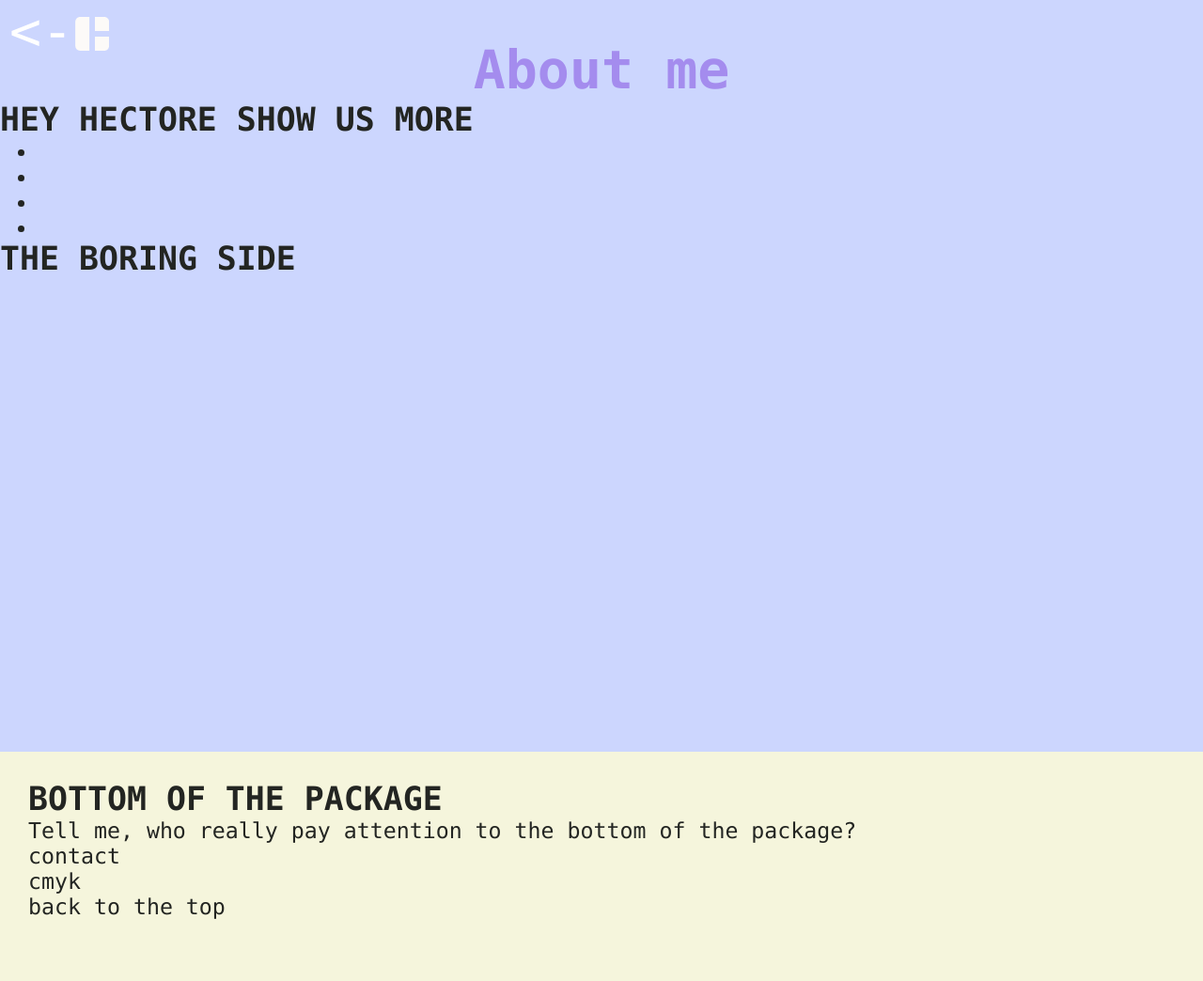
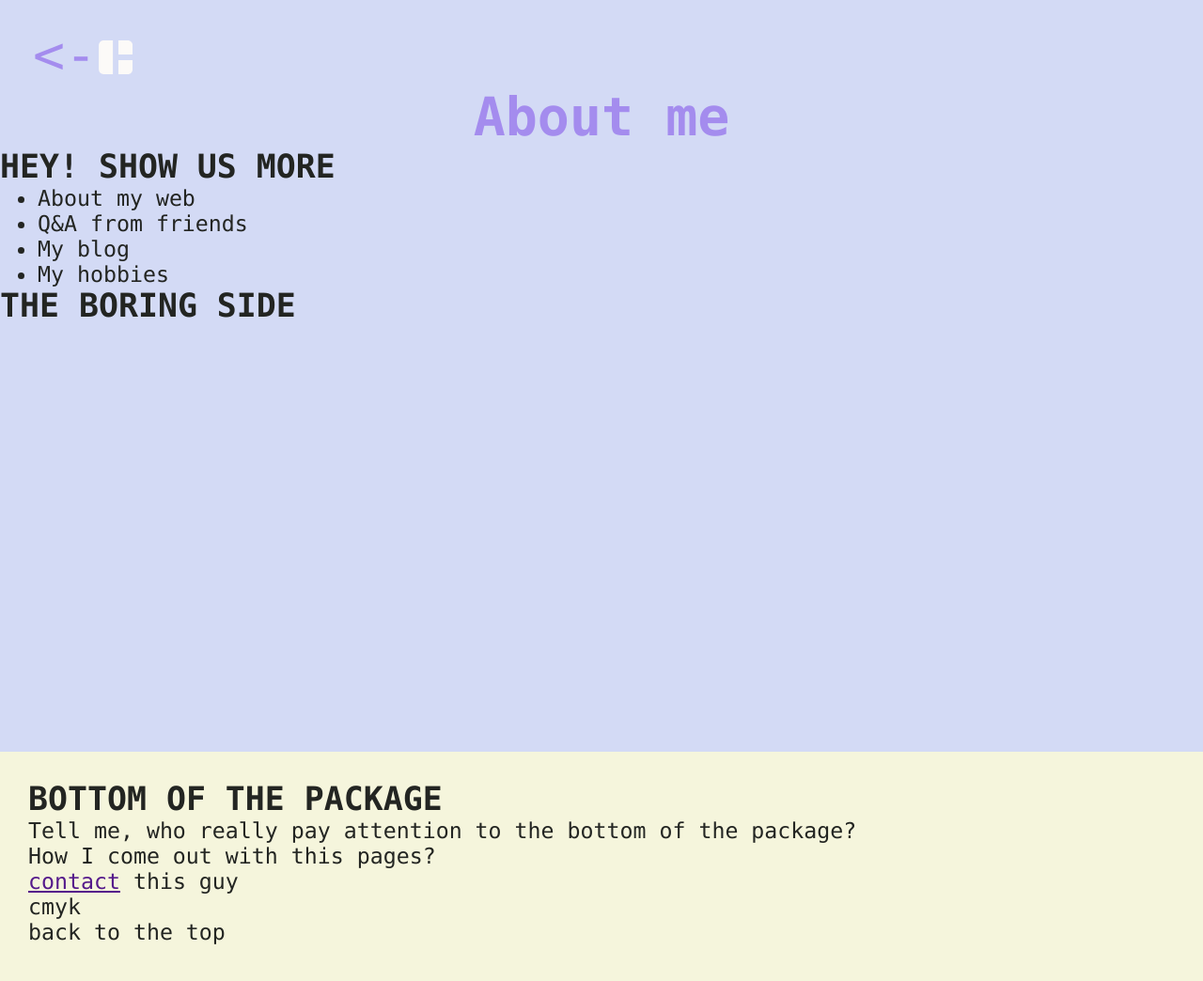
Before and after one commit to Zumo-de-Kiwi/Zam-Zink, a plain HTML site: page pages/about-me/about_me.html in a window 1280 px wide. Shown: the whole page at 94% size. Drawn offline with Linux system fonts and the light colour scheme; a web font is replaced by a local one.

Commit message:
ver. 0.172 minor ui changes
1. minor about page  changes

```diff
--- a/pages/about-me/about_me.html
+++ b/pages/about-me/about_me.html
@@ -58,17 +58,17 @@
 
       <div class="content">
         <h1 class="title">About me</h1>
-        <div class="package-sides">
-          <h2 class="subtitles" id="show-us">HEY HECTORE SHOW US MORE</h2>
+        <div class="package-sides" id="show-us">
+          <h2 class="subtitles">HEY! SHOW US MORE</h2>
           <ul>
-            <li></li>
-            <li></li>
-            <li></li>
-            <li></li>
+            <li>About my web</li>
+            <li>Q&A from friends</li>
+            <li>My blog</li>
+            <li>My hobbies</li>
           </ul>
         </div>
-        <div class="package-sides">
-          <h2 class="subtitles" id="show-us">THE BORING SIDE</h2>
+        <div class="package-sides" id="boring-side">
+          <h2 class="subtitles">THE BORING SIDE</h2>
         </div>
 
         <!-- <div class="aboutContent"> -->
@@ -97,10 +97,14 @@
     <footer>
       <div id="footer-div">
         <h2>BOTTOM OF THE PACKAGE</h2>
-        <p>Tell me, who really pay attention to the bottom of the package?</p>
-        <p>contact</p>
-        <p>cmyk</p>
-        <p>back to the top</p>
+        <p id="who-really?">
+          Tell me, who really pay attention to the bottom of the package?
+        </p>
+        <p id="how-this-page">How I come out with this pages?</p>
+        <p id="contact"><a href="">contact</a> this guy</p>
+        <p id="cmyk">cmyk</p>
+        <!-- cmyk, every letter with his corresponded color -->
+        <p id="to-top">back to the top</p>
       </div>
     </footer>
     <script src="about_me.js"></script>
--- a/pages/about-me/about_me.scss
+++ b/pages/about-me/about_me.scss
@@ -15,12 +15,13 @@ body {
     min-height: 100vh;
     width: 100%;
     position: relative;
-    background: rgb(204, 214, 254);
+    background: rgb(211, 218, 245);
 
     // BACK ARROW
     .left-arrow {
+      padding: 2.5rem;
       .link-a {
-        color: $josh-light-blue;
+        color: $underline-color;
         font-variation-settings: "MONO" 0, "CASL" 0.3, "wght" $font-weight-light;
         text-decoration: none;
         padding-left: 1rem;
@@ -28,7 +29,6 @@ body {
         font-size: $font-size-nacho;
 
         &:hover {
-          color: $background-color;
           font-variation-settings: "CASL" 0.9, "wght" $font-weight-light;
           color: white;
           cursor: $cursor-arrow-hand;
@@ -36,14 +36,8 @@ body {
         }
         #left-arrow {
           margin: 4rem;
-          cursor: $cursor-please-fingers;
           transition: 1s;
           cursor: $cursor-arrow-hand;
-          // &::after {
-          //   height: 2rem;
-          //   width: 80%;
-          //   color: $font-linked-color;
-          // }
         }
       }
       .logo-frame {
```
Also changed, not shown: pages/about-me/about_me.css.
